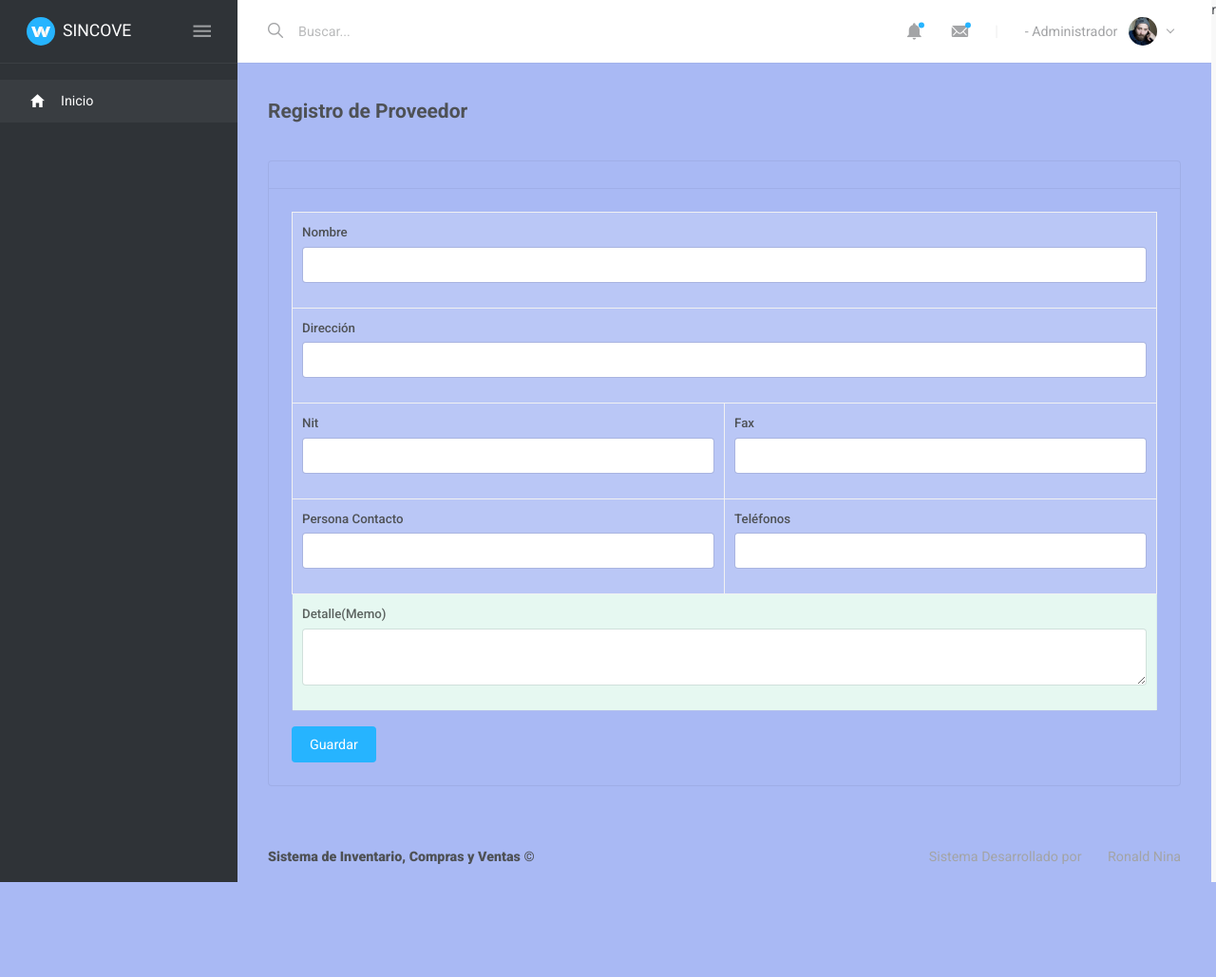
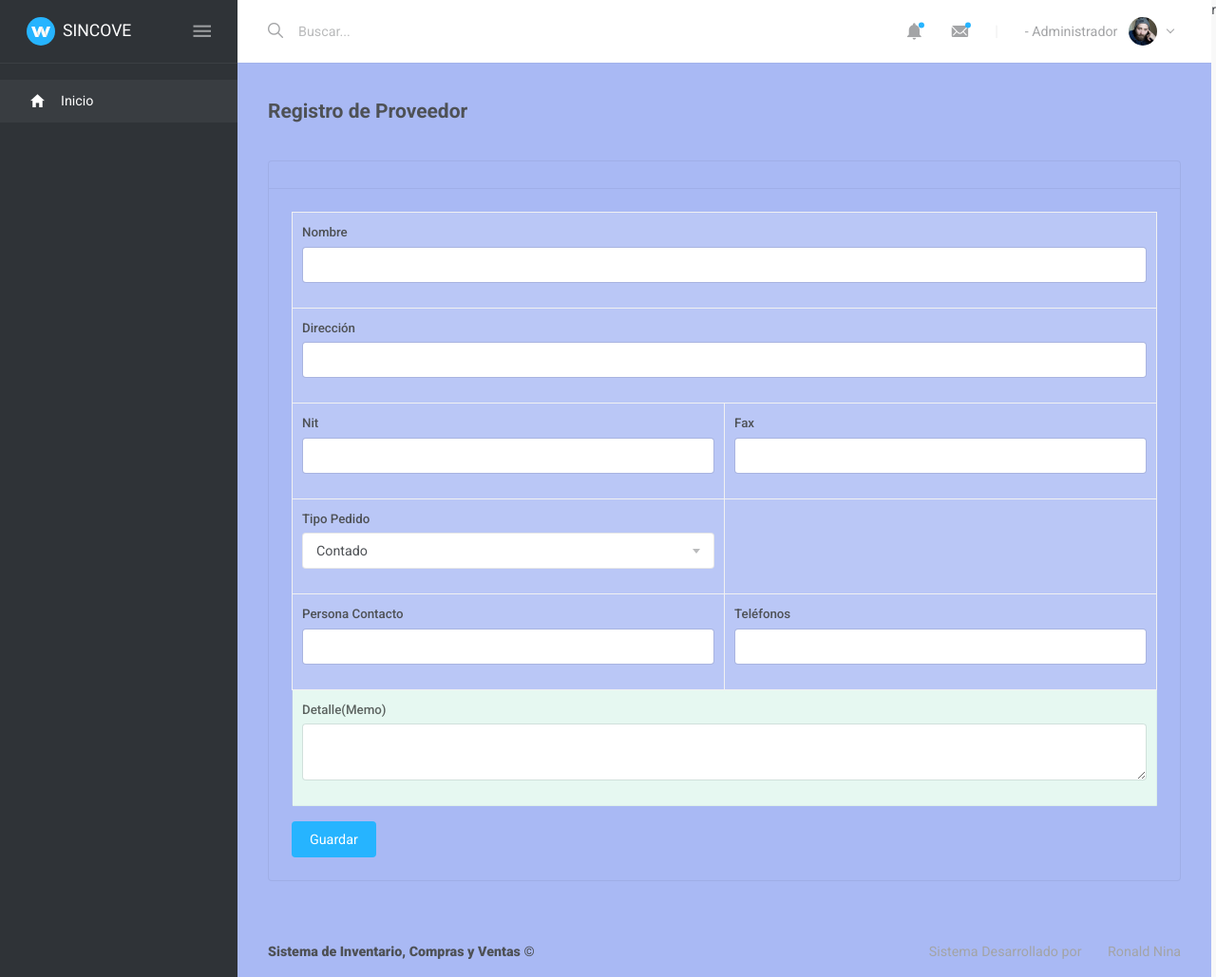
Before and after one commit to ronytic/sistemainventariocv, a PHP site: page /proveedores/registro/index.php in a window 1280 px wide. Shown: the whole page at 95% size. Before the commit the page ends 929 px from the top, so only its background shows below. Run offline with PHP 8.4, Linux system fonts and the light colour scheme; the visitor is signed in with stand-in values (Sample User, id 1); data that the repository does not hold is empty.

Commit message:
Proveedor

```diff
--- a/proveedores/registro/actualizar.php
+++ b/proveedores/registro/actualizar.php
@@ -11,7 +11,7 @@ $valores=array("nombre"=>"'$nombre'",
                "contacto"=>"'$contacto'",
                "telefonos"=>"'$telefonos'",
                "memo"=>"'$memo'",
-
+              "tipopedido"=>"'$tipopedido'",
 
             );
 
--- a/proveedores/registro/busqueda.php
+++ b/proveedores/registro/busqueda.php
@@ -4,5 +4,5 @@ extract($_POST);
 include_once("../../class/proveedor.php");
 $proveedor=new proveedor;
 $cli=$proveedor->mostrarTodoRegistro("nombre LIKE '$nombre%' and nit LIKE '$nit%'",1,"nombre");
-listadotabla(array("nombre"=>"Nombre","contacto"=>"Contacto","direccion"=>"Dirección","nit"=>"Nit"),$cli,1,"","modificar.php","eliminar.php");
+listadotabla(array("nombre"=>"Nombre","contacto"=>"Contacto","direccion"=>"Dirección","nit"=>"Nit","tipopedido"=>"Tipo"),$cli,1,"","modificar.php","eliminar.php");
 ?>
--- a/proveedores/registro/guardar.php
+++ b/proveedores/registro/guardar.php
@@ -9,6 +9,8 @@ $valores=array("nombre"=>"'$nombre'",
                "fax"=>"'$fax'",
                "contacto"=>"'$contacto'",
                "telefonos"=>"'$telefonos'",
+               "tipopedido"=>"'$tipopedido'",
+
                "memo"=>"'$memo'",
 
 
--- a/proveedores/registro/index.php
+++ b/proveedores/registro/index.php
@@ -44,6 +44,21 @@ $titulo="Registro de Proveedor";
                      </tr>
                      <tr>
                          <td>
+                           <div class="form-group">
+                            <label class="form-label">Tipo Pedido</label>
+                            <select name="tipopedido" id="" class="form-control">
+
+                                   <option value="CONTADO">Contado</option>
+                                   <option value="CREDITO">Credito</option>
+                               </select>
+                          </div>
+                         </td>
+                         <td>
+
+                        </td>
+                     </tr>
+                     <tr>
+                         <td>
                             <div class="form-group">
                                 <label class="form-label">Persona Contacto</label>
                                 <input type="text" class="form-control" placeholder="" name="contacto">
```
Also changed, not shown: proveedores/registro/modificar.php (+15 -0 lines).
